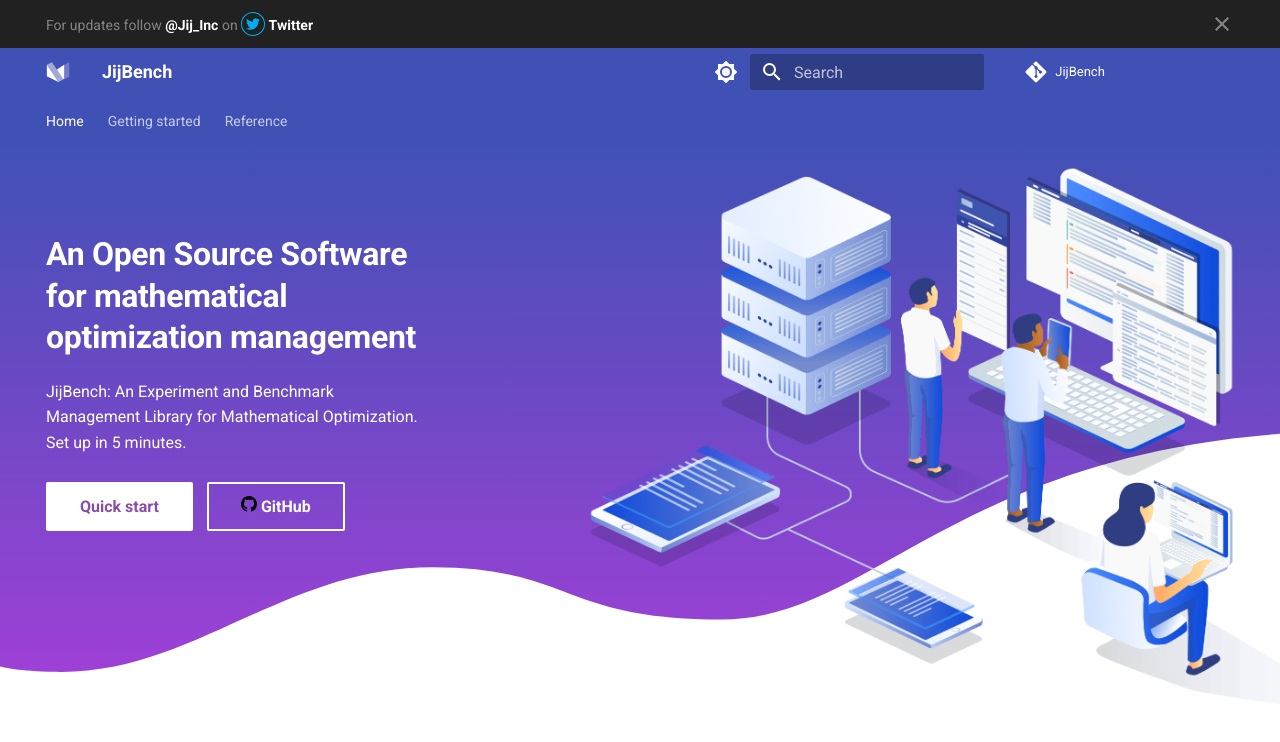
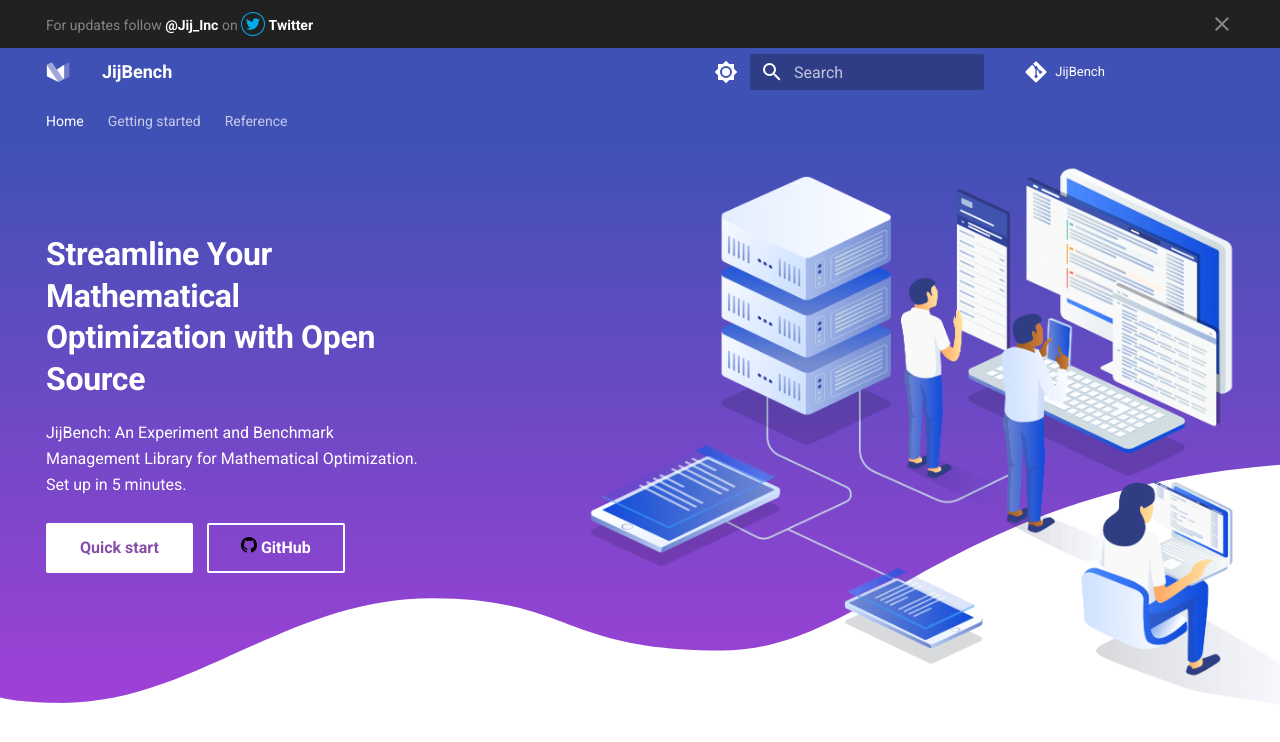
Before and after one commit to SeiyaO/JijBench, an MkDocs documentation site: the page built from docs/index.md, in a window 1280 px wide. Shown: the top 742 px of the page. Built offline with MkDocs 1.6.1 and Material for MkDocs 9.7.7, drawn with Linux system fonts in a browser that asks for light colours; comment, search, counter and statistics services are not loaded.

Commit message:
update doc title

```diff
--- a/docs/index.md
+++ b/docs/index.md
@@ -1,6 +1,6 @@
 ---
 template: home.html
-title: Material for MkDocs
+title: JijBench
 ---
 
 Welcome to JijBench documentation!
--- a/docs/overrides/home.html
+++ b/docs/overrides/home.html
@@ -12,12 +12,12 @@
           <img src="assets/images/illustration.png" alt="" width="1659" height="1200" draggable="false">
         </div>
         <div class="mdx-hero__content">
-          <h1>An Open Source Software for mathematical optimization management</h1>
+          <h1>Streamline Your Mathematical Optimization with Open Source</h1>
           <p>{{ config.site_description }}. Set up in 5 minutes.</p>
           <a href="{{ page.next_page.url | url }}" title="{{ page.next_page.title | e }}" class="md-button md-button--primary">
             Quick start
           </a>
-          <a href="https://github.com/Jij-Inc/JijBench" title="Material for MkDocs Insiders" class="md-button">
+          <a href="https://github.com/Jij-Inc/JijBench" title="JijBench" class="md-button">
             <svg xmlns="http://www.w3.org/2000/svg" viewBox="0 0 16 16" width="16" height="16" style="color: white;"><path d="M8 0c4.42 0 8 3.58 8 8a8.013 8.013 0 0 1-5.45 7.59c-.4.08-.55-.17-.55-.38 0-.27.01-1.13.01-2.2 0-.75-.25-1.23-.54-1.48 1.78-.2 3.65-.88 3.65-3.95 0-.88-.31-1.59-.82-2.15.08-.2.36-1.02-.08-2.12 0 0-.67-.22-2.2.82-.64-.18-1.32-.27-2-.27-.68 0-1.36.09-2 .27-1.53-1.03-2.2-.82-2.2-.82-.44 1.1-.16 1.92-.08 2.12-.51.56-.82 1.28-.82 2.15 0 3.06 1.86 3.75 3.64 3.95-.23.2-.44.55-.51 1.07-.46.21-1.61.55-2.33-.66-.15-.24-.6-.83-1.23-.82-.67.01-.27.38.01.53.34.19.73.9.82 1.13.16.45.68 1.31 2.69.94 0 .67.01 1.3.01 1.49 0 .21-.15.45-.55.38A7.995 7.995 0 0 1 0 8c0-4.42 3.58-8 8-8Z"></path></svg>
              GitHub
           </a>
```
Also changed, not shown: docs/reference/SUMARRY.md (deleted).
